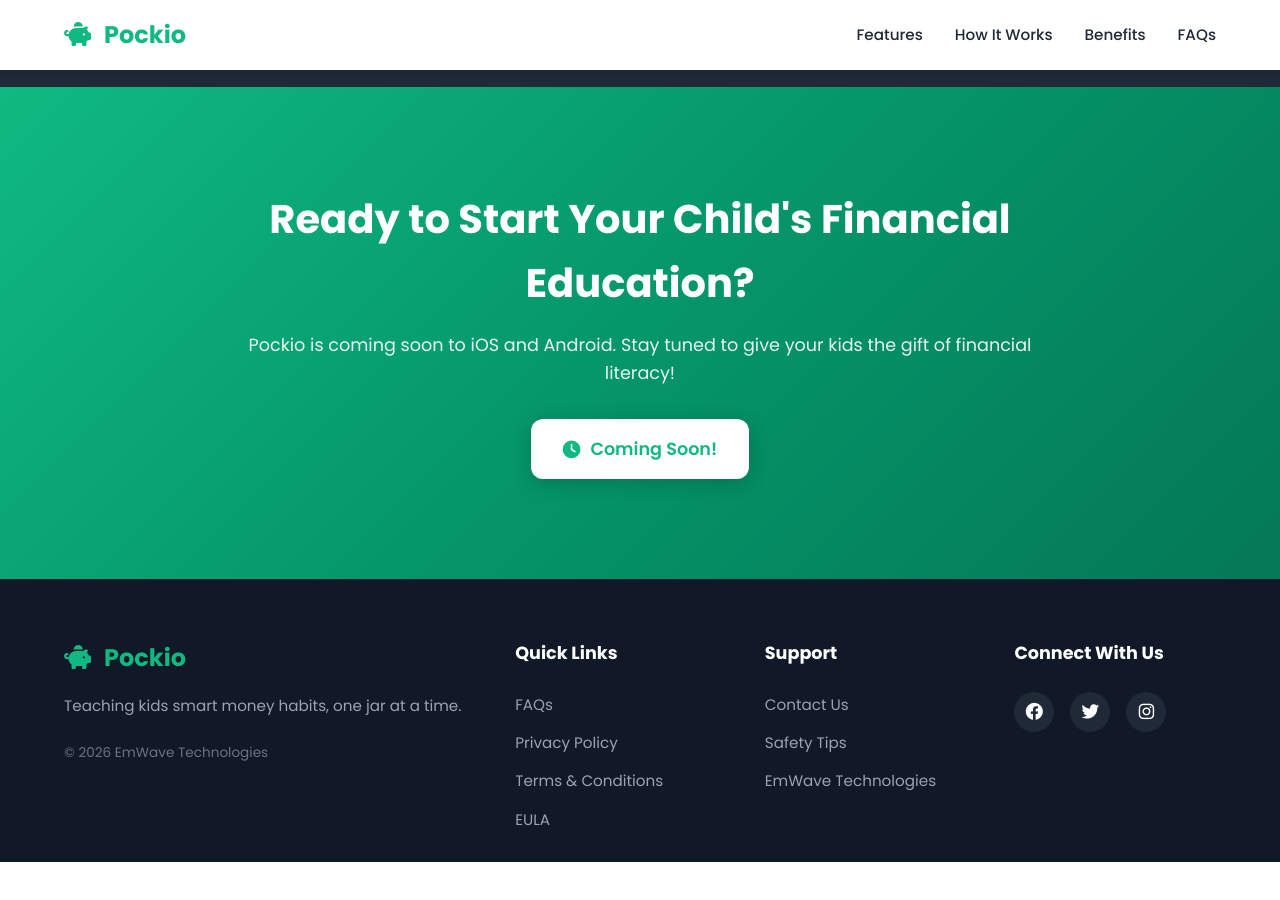
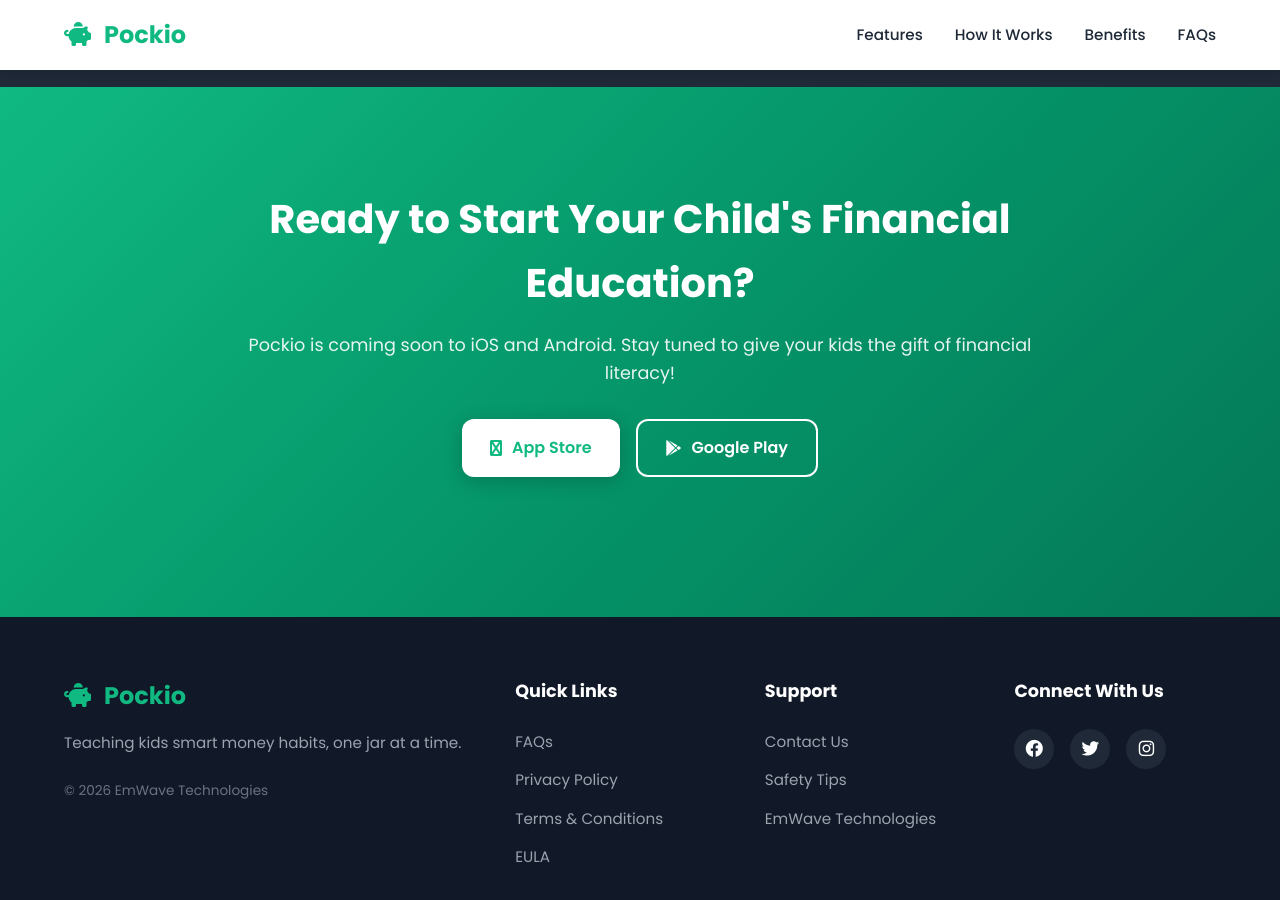
Before and after one commit to thomas0sae/pockio.github.io, a Jekyll site: the page index.html, which Jekyll copies as it is, in a window 1280 px wide and 900 px high, scrolled down 3646 px. Built offline with Jekyll 4.4.1, drawn with Linux system fonts in a browser that asks for light colours; before the commit the page ends 4508 px from its top, so only the background shows below that.

Commit message:
Replaced Coming soon with CTA buttons

```diff
--- a/get-pockio/index.html
+++ b/get-pockio/index.html
@@ -88,8 +88,7 @@
   <div class="container">
     <h1>Pockio</h1>
     <h2>Kids Money Jars</h2>
-    <div class="coming-soon">Coming Soon!</div>
-    <p>We're working hard to bring Pockio to iOS and Android. Stay tuned!</p>
+    <p>Pockio is already available on iOS and Android. Download Today!</p>
     <div class="button-container">
       <a href="https://apps.apple.com/us/app/pockio-family-money-chores/id6758463658" class="store-button">
         📱 Download on App Store
--- a/index.html
+++ b/index.html
@@ -247,7 +247,14 @@
       <h2>Ready to Start Your Child's Financial Education?</h2>
       <p>Pockio is coming soon to iOS and Android. Stay tuned to give your kids the gift of financial literacy!</p>
       <div class="cta-buttons">
-        <span class="btn btn-primary btn-large coming-soon"><i class="fas fa-clock"></i> Coming Soon!</span>
+        <div class="hero-buttons">
+          <a href="https://apps.apple.com/us/app/pockio-family-money-chores/id6758463658" class="btn btn-primary">
+            <i class="fas fa-apple"></i> App Store
+          </a>
+          <a href="https://play.google.com/store/apps/details?id=com.pockio.money.jar" class="btn btn-secondary">
+            <i class="fab fa-google-play"></i> Google Play
+          </a>
+        </div>
       </div>
     </div>
   </section>
```
